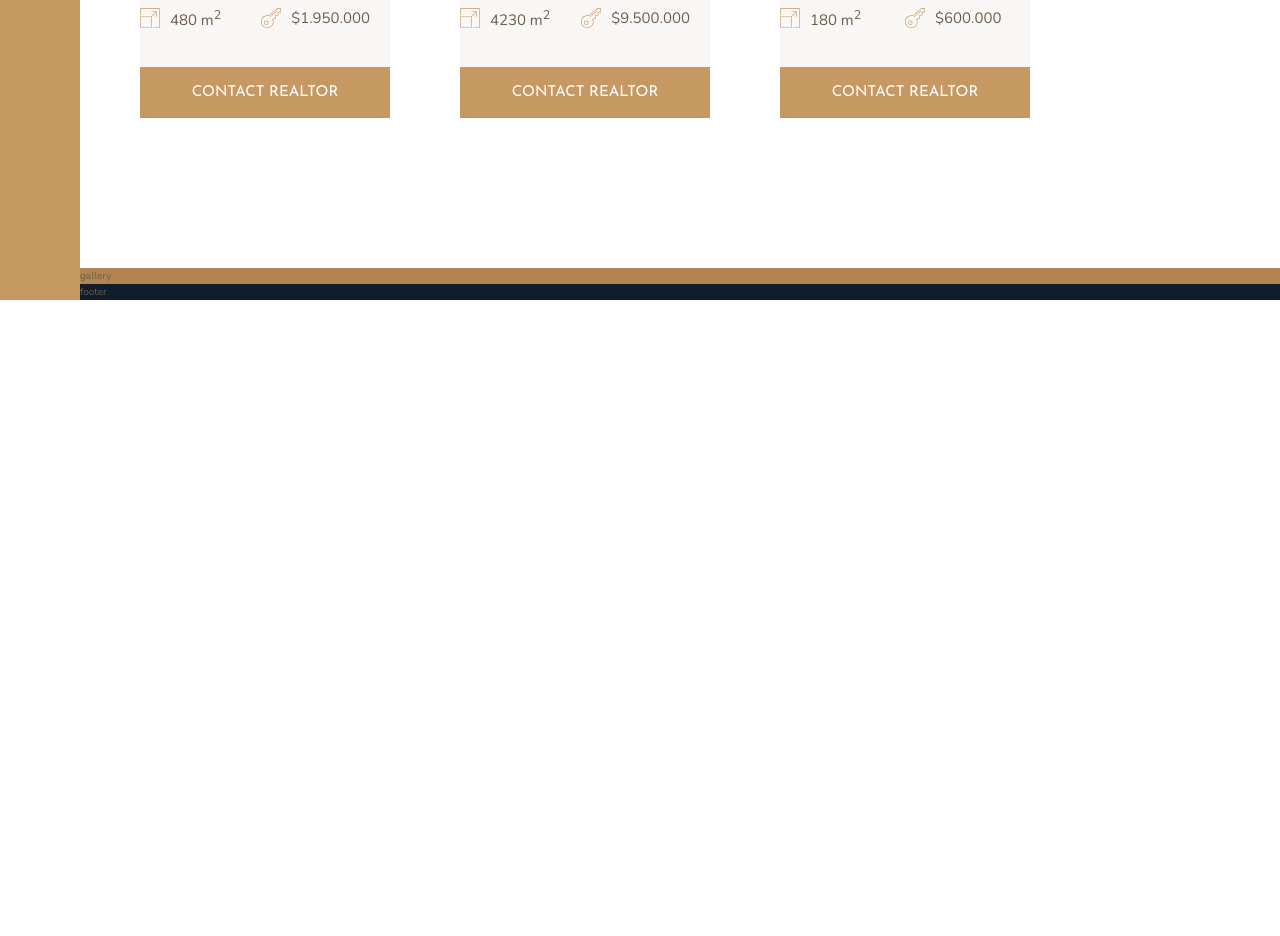
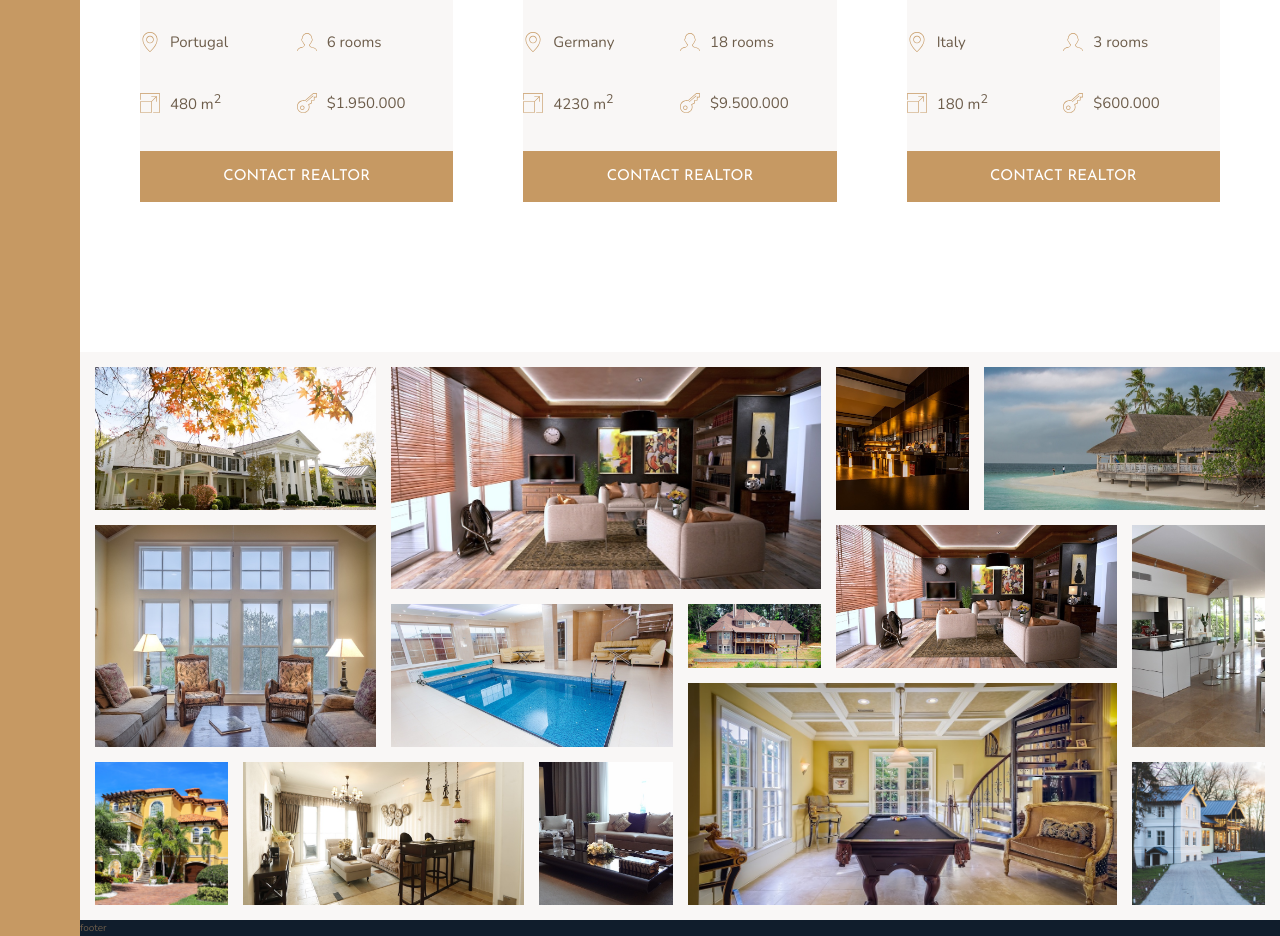
Before and after one commit to Mariia-Olena/nexter, a website: page index.html in a window 1280 px wide. Shown: the part 2880-3816 px from the top of the page. Before the commit the page ends 3180 px from the top, so only its background shows below. Drawn offline with nearby package versions, Linux system fonts and the light colour scheme.

Commit message:
add gallery section

```diff
--- a/index.html
+++ b/index.html
@@ -306,7 +306,50 @@
       </div>
     </section>
 
-    <section class="gallery">gallery</section>
+    <section class="gallery">
+      <figure class="gallery__item gallery__item--1">
+        <img class="gallery__img" src="img/gal-1.jpeg" alt="gallery image 1">
+      </figure>
+      <figure class="gallery__item gallery__item--2">
+        <img class="gallery__img" src="img/gal-2.jpeg" alt="gallery image 2">
+      </figure>
+      <figure class="gallery__item gallery__item--3">
+        <img class="gallery__img" src="img/gal-3.jpeg" alt="gallery image 3">
+      </figure>
+      <figure class="gallery__item gallery__item--4">
+        <img class="gallery__img" src="img/gal-4.jpeg" alt="gallery image 4">
+      </figure>
+      <figure class="gallery__item gallery__item--5">
+        <img class="gallery__img" src="img/gal-5.jpeg" alt="gallery image 5">
+      </figure>
+      <figure class="gallery__item gallery__item--6">
+        <img class="gallery__img" src="img/gal-6.jpeg" alt="gallery image 6">
+      </figure>
+      <figure class="gallery__item gallery__item--7">
+        <img class="gallery__img" src="img/gal-7.jpeg" alt="gallery image 7">
+      </figure>
+      <figure class="gallery__item gallery__item--8">
+        <img class="gallery__img" src="img/gal-2.jpeg" alt="gallery image 8">
+      </figure>
+      <figure class="gallery__item gallery__item--9">
+        <img class="gallery__img" src="img/gal-9.jpeg" alt="gallery image 9">
+      </figure>
+      <figure class="gallery__item gallery__item--10">
+        <img class="gallery__img" src="img/gal-10.jpeg" alt="gallery image 10">
+      </figure>
+      <figure class="gallery__item gallery__item--11">
+        <img class="gallery__img" src="img/gal-11.jpeg" alt="gallery image 11">
+      </figure>
+      <figure class="gallery__item gallery__item--12">
+        <img class="gallery__img" src="img/gal-12.jpeg" alt="gallery image 12">
+      </figure>
+      <figure class="gallery__item gallery__item--13">
+        <img class="gallery__img" src="img/gal-13.jpeg" alt="gallery image 13">
+      </figure>
+      <figure class="gallery__item gallery__item--14">
+        <img class="gallery__img" src="img/gal-14.jpeg" alt="gallery image 14">
+      </figure>
+    </section>
     <footer class="footer">footer</footer>
   </body>
 </html>
--- a/sass/_gallery.scss
+++ b/sass/_gallery.scss
@@ -1,4 +1,76 @@
 .gallery {
-  background-color: $color-primary-dark;
   grid-column: full-start / full-end;
+  background-color: $color-grey-light-1;
+
+  display: grid;
+  grid-template-columns: repeat(8, 1fr);
+  grid-template-rows: repeat(7, 5vw);
+  gap: 1.5rem;
+  padding: 1.5rem;
+
+  &__item {
+    &--1 {
+      grid-column: 1 / span 2;
+      grid-row: 1 / span 2;
+    }
+    &--2 {
+      grid-column: 3 / span 3;
+      grid-row: 1 / span 3;
+    }
+    &--3 {
+      grid-column: 6 / span 1;
+      grid-row: 1 / span 2;
+    }
+    &--4 {
+      grid-column: 7 / span 2;
+      grid-row: 1 / span 2;
+    }
+    &--5 {
+      grid-column: 1 / span 2;
+      grid-row: 3 / span 3;
+    }
+    &--6 {
+      grid-column: 3 / span 2;
+      grid-row: 4 / span 2;
+    }
+    &--7 {
+      grid-column: 5 / span 1;
+      grid-row: 4 / span 1;
+    }
+    &--8 {
+      grid-column: 6 / span 2;
+      grid-row: 3 / span 2;
+    }
+    &--9 {
+      grid-column: 8 / span 1;
+      grid-row: 3 / span 3;
+    }
+    &--10 {
+      grid-column: 1 / span 1;
+      grid-row: 6 / span 2;
+    }
+    &--11 {
+      grid-column: 2 / span 2;
+      grid-row: 6 / span 2;
+    }
+    &--12 {
+      grid-column: 4 / span 1;
+      grid-row: 6 / span 2;
+    }
+    &--13 {
+      grid-column: 5 / span 3;
+      grid-row: 5 / span 3;
+    }
+    &--14 {
+      grid-column: 8 / span 1;
+      grid-row: 6 / span 2;
+    }
+  }
+
+  &__img {
+    display: block;
+    width: 100%;
+    height: 100%;
+    object-fit: cover;
+  }
 }
--- a/sass/_homes.scss
+++ b/sass/_homes.scss
@@ -1,7 +1,7 @@
 .homes {
   display: grid;
   grid-column: center-start / center-end;
-  grid-template-columns: repeat(auto-fit, minmax(25rem, 1rem));
+  grid-template-columns: repeat(auto-fit, minmax(25rem, 1fr));
   gap: 7rem;
   margin: 15rem 0;
 }
```
Also changed, not shown: css/style.css.
